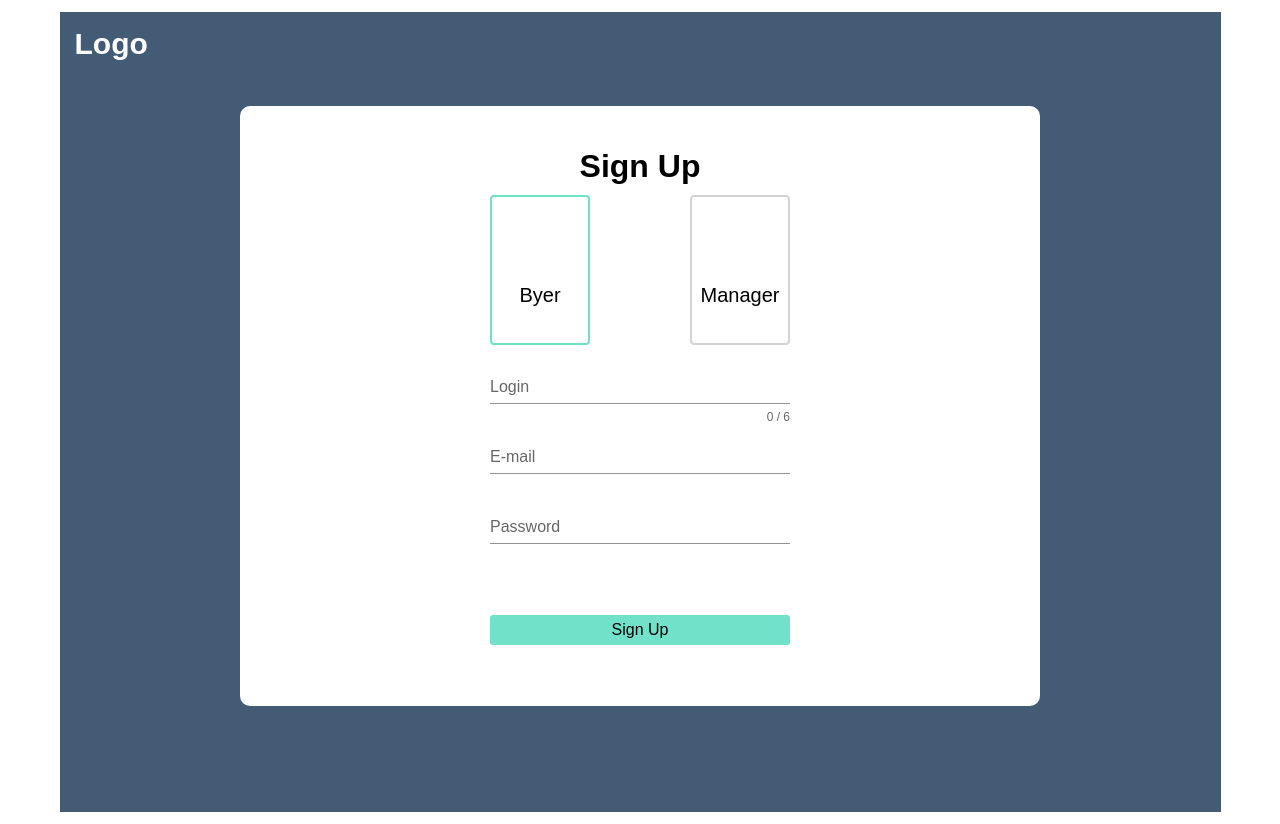
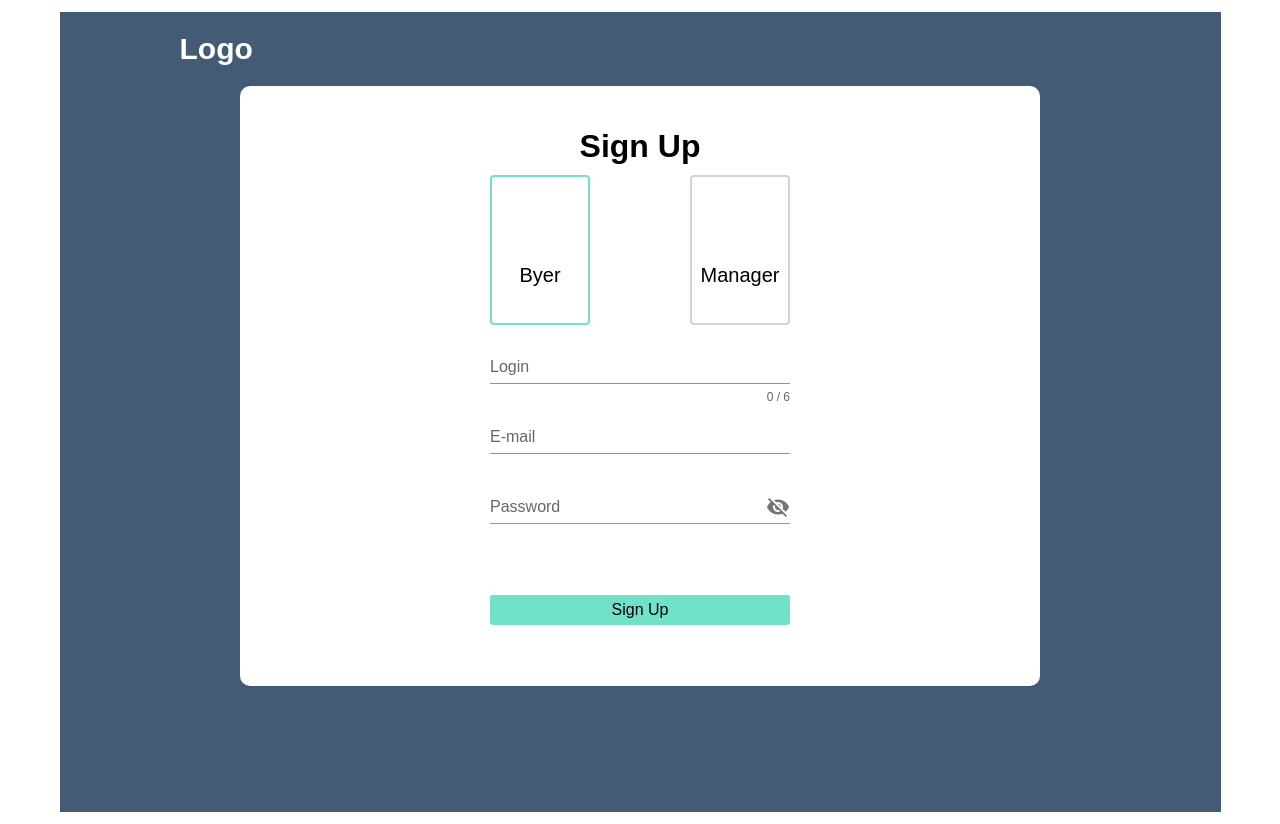
Before and after one commit to SPARSEKING/Auction-client, a Vue app: page /signup in a window 1280 px wide. Built offline with nearby package versions, Linux system fonts and the light colour scheme.

Commit message:
feat: changed input with password

```diff
--- a/src/router/index.js
+++ b/src/router/index.js
@@ -3,6 +3,7 @@ import VueRouter from "vue-router";
 import SignIn from "@/views/SignIn.vue";
 import SignUp from "@/views/SignUp.vue";
 import MainPage from "@/views/MainPage.vue";
+import AuctionPage from "@/views/AuctionPage.vue";
 
 Vue.use(VueRouter);
 
@@ -21,6 +22,11 @@ const routes = [
     path: "/",
     name: "MainPage",
     component: MainPage
+  },
+  {
+    path: "/auction",
+    name: "Auction",
+    component: AuctionPage
   }
 ];
 
--- a/src/store/modules/signIn/mutations.js
+++ b/src/store/modules/signIn/mutations.js
@@ -1,7 +1,12 @@
+import router from "@/router/index.js";
+
 export const mutations = {
   signIn(state, payload) {
     state.user = payload;
     state.error = null;
+    if (!payload.redirect) {
+      router.push({ name: "Auction" });
+    }
   },
   errorMessage(state, payload) {
     state.error = payload;
--- a/src/store/modules/signUp/mutations.js
+++ b/src/store/modules/signUp/mutations.js
@@ -1,6 +1,12 @@
+import router from "@/router/index.js";
+
 export const mutations = {
   signUp(state, payload) {
     state.user = payload;
+    state.error = null;
+    if (!payload.redirect) {
+      router.push({ name: "Auction" });
+    }
   },
   errorMessage(state, payload) {
     state.error = payload;
--- /dev/null
+++ b/src/views/AuctionPage.vue
@@ -0,0 +1,3 @@
+<template>
+  <h1>Hello</h1>
+</template>
--- a/src/views/MainPage.vue
+++ b/src/views/MainPage.vue
@@ -28,6 +28,7 @@ export default {
 .wrapper-content {
   margin-top: 30px;
   background-color: #fbfcfe;
+  height: 100vh;
 }
 
 .wrapper-links {
@@ -77,6 +78,7 @@ export default {
   font-size: 30px;
 }
 .navbar {
-  padding: 15px;
+  margin-top: 20px;
+  margin-left: 100px;
 }
 </style>
--- a/src/views/SignIn.vue
+++ b/src/views/SignIn.vue
@@ -10,7 +10,18 @@
           <h1 class="title">Sign In</h1>
           <p class="error-message">{{ signInMessage }}</p>
           <v-text-field v-model="user.login" label="Login"></v-text-field>
-          <v-text-field v-model="user.password" label="Password"></v-text-field>
+          <v-text-field
+            :append-icon="show ? 'mdi-eye' : 'mdi-eye-off'"
+            :rules="[rules.required, rules.min]"
+            :type="show ? 'text' : 'password'"
+            name="input-10-2"
+            label="Password"
+            hint="At least 8 characters"
+            value=""
+            class="input-group--focused"
+            @click:append="show = !show"
+            v-model="user.password"
+          ></v-text-field>
           <button @click="signIn(user)">Sign In</button>
         </div>
       </div>
@@ -27,6 +38,11 @@ export default {
       user: {
         login: "",
         password: ""
+      },
+      show: false,
+      rules: {
+        required: value => !!value || "Required.",
+        min: v => v.length >= 8 || "Min 8 characters"
       }
     };
   },
@@ -61,8 +77,8 @@ export default {
 }
 
 .navbar {
-  padding: 15px;
-  margin-bottom: 30px;
+  padding: 20px;
+  margin-left: 100px;
 }
 
 .container {
--- a/src/views/SignUp.vue
+++ b/src/views/SignUp.vue
@@ -41,11 +41,16 @@
             required
           ></v-text-field>
           <v-text-field
+            :append-icon="show ? 'mdi-eye' : 'mdi-eye-off'"
+            :rules="[rules.required, rules.min]"
+            :type="show ? 'text' : 'password'"
+            name="input-10-2"
+            label="Password"
+            hint="At least 8 characters"
+            value=""
+            class="input-group--focused"
+            @click:append="show = !show"
             v-model="newUser.password"
-            :rules="passwordRules"
-            label="Password"
-            color="error"
-            required
           ></v-text-field>
           <button class="button-sign-up" @click="signUp(newUser), validate">
             Sign Up
@@ -68,6 +73,7 @@ export default {
         email: "",
         seller: false
       },
+      show: false,
       loginRules: [
         v => !!v || "Login is required",
         v => (v && v.length >= 6) || "Login must be less than 6 characters"
@@ -76,10 +82,10 @@ export default {
         v => !!v || "E-mail is required",
         v => /.+@.+\..+/.test(v) || "E-mail must be valid"
       ],
-      passwordRules: [
-        v => !!v || "Password is required",
-        v => (v && v.length >= 8) || "Password must be less than 8 characters"
-      ]
+      rules: {
+        required: value => !!value || "Required.",
+        min: v => v.length >= 8 || "Min 8 characters"
+      }
     };
   },
   computed: {
@@ -119,8 +125,8 @@ export default {
 }
 
 .navbar {
-  padding: 15px;
-  margin-bottom: 30px;
+  padding: 20px;
+  margin-left: 100px;
 }
 
 .container {
```
